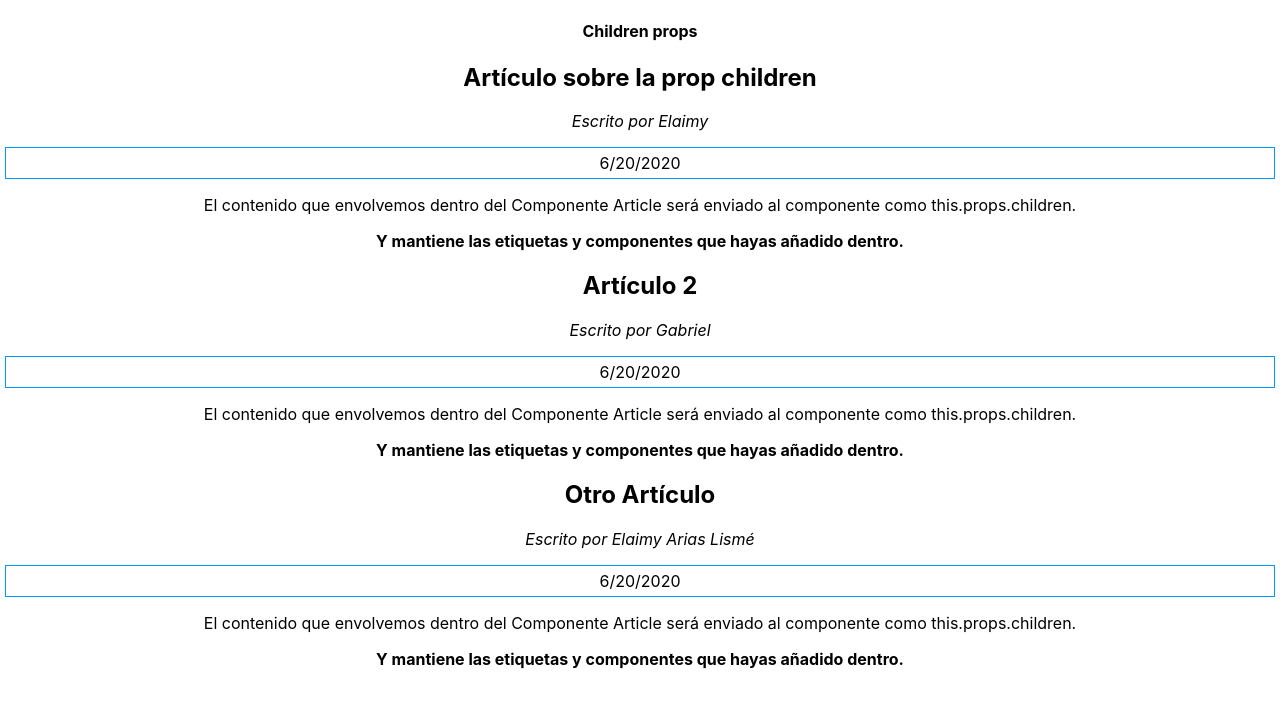
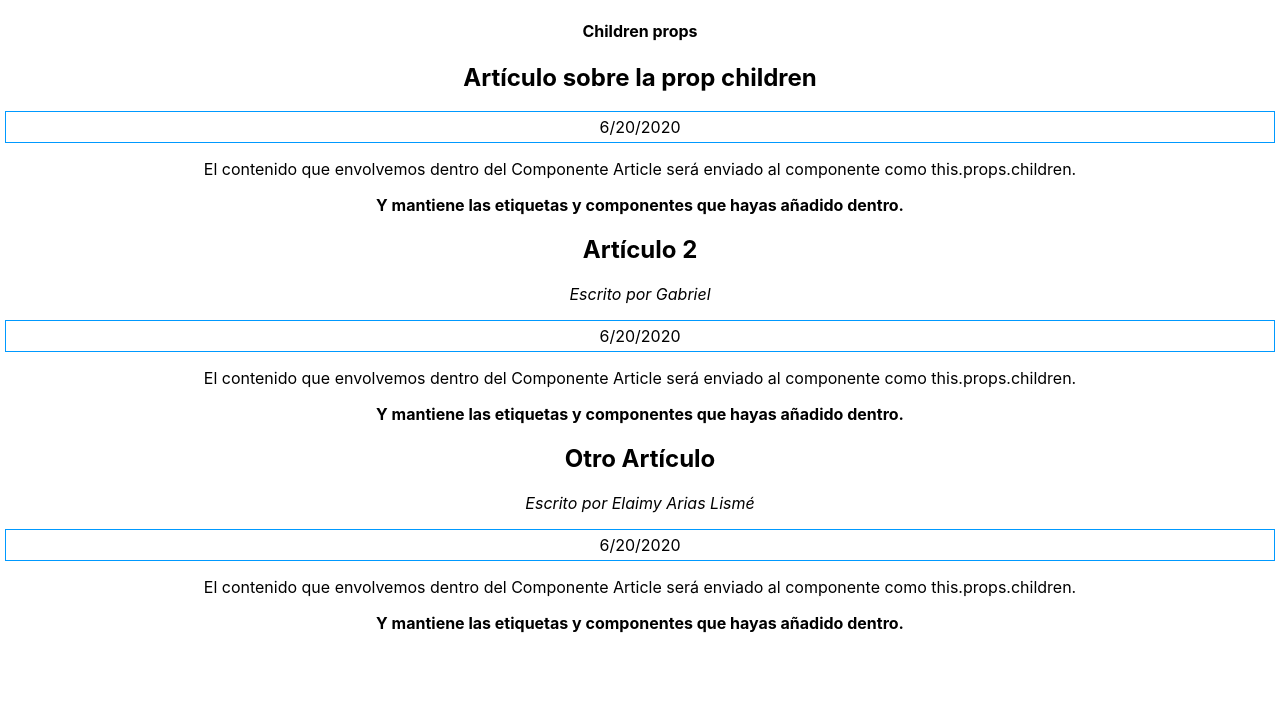
Before and after one commit to arialisme/aprende-react-js-2, a React (Create React App) app: page / in a window 1280 px wide. Shown: the top 708 px of the page. Built offline with nearby package versions, Linux system fonts and the light colour scheme.

Commit message:
Desarrollando con PropTypes

```diff
--- a/package.json
+++ b/package.json
@@ -6,6 +6,7 @@
     "@testing-library/jest-dom": "^4.2.4",
     "@testing-library/react": "^9.3.2",
     "@testing-library/user-event": "^7.1.2",
+    "prop-types": "15.7.2",
     "react": "^16.13.1",
     "react-dom": "^16.13.1",
     "react-scripts": "3.4.1"
--- a/src/App.js
+++ b/src/App.js
@@ -1,4 +1,5 @@
 import React, { Component } from "react";
+import PropTypes from "prop-types";
 import "./App.css";
 
 class Box extends Component {
@@ -13,16 +14,21 @@ class Box extends Component {
 }
 
 class Article extends Component {
+  static propTypes = { author: PropTypes.string.isRequired };
+
   render() {
     console.log("Estoy en el componente Article");
+    const { author, children, date, title } = this.props;
     return (
       <section>
-        <h2>{this.props.title}</h2>
-        <p>
-          <em>Escrito por {this.props.author}</em>
-        </p>
-        <Box>{this.props.date}</Box>
-        <article>{this.props.children}</article>
+        <h2>{title}</h2>
+        {author && (
+          <p>
+            <em>Escrito por {author}</em>
+          </p>
+        )}
+        <Box>{date}</Box>
+        <article>{children}</article>
       </section>
     );
   }
@@ -35,7 +41,6 @@ class App extends Component {
       <div className="App">
         <h4>Children props</h4>
         <Article
-          author="Elaimy"
           date={new Date().toLocaleDateString()}
           title="Artículo sobre la prop children"
         >
```
Also changed, not shown: 1 other file (tests, documents, lock files or other folders).
